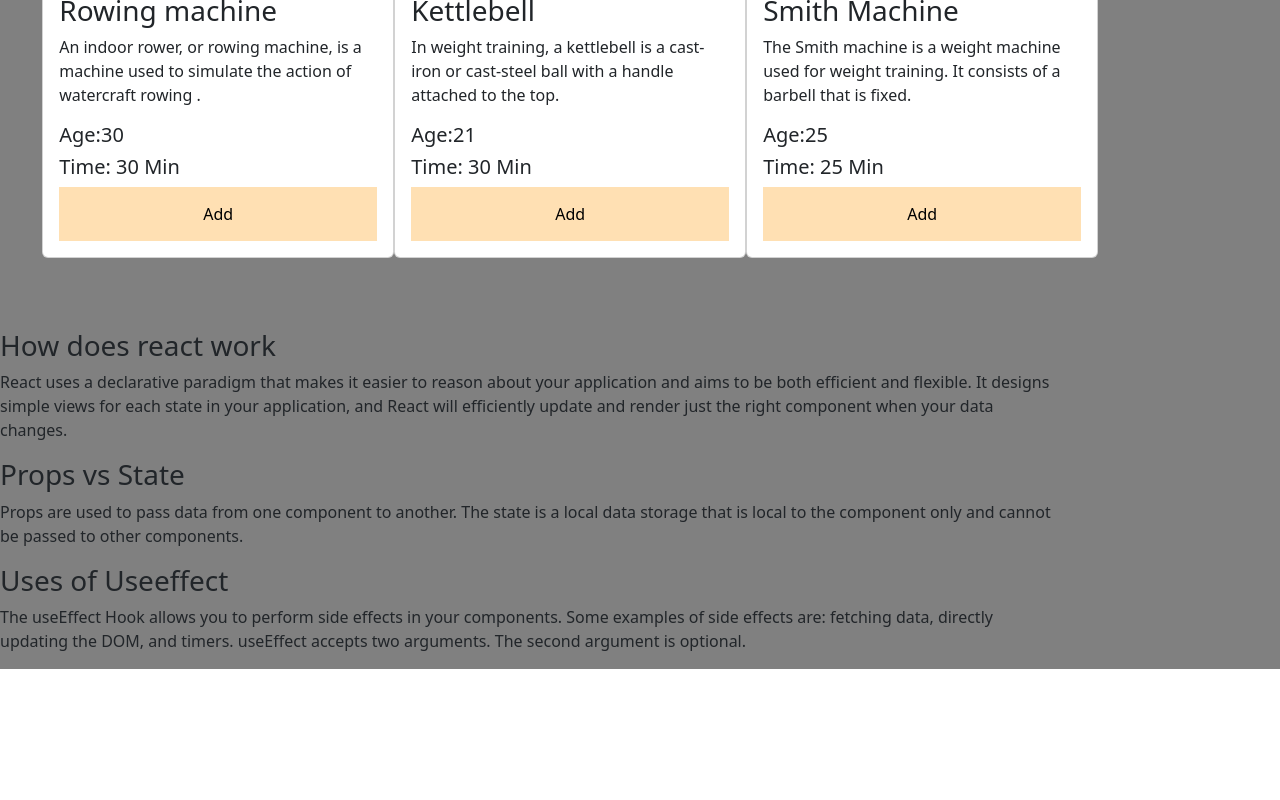
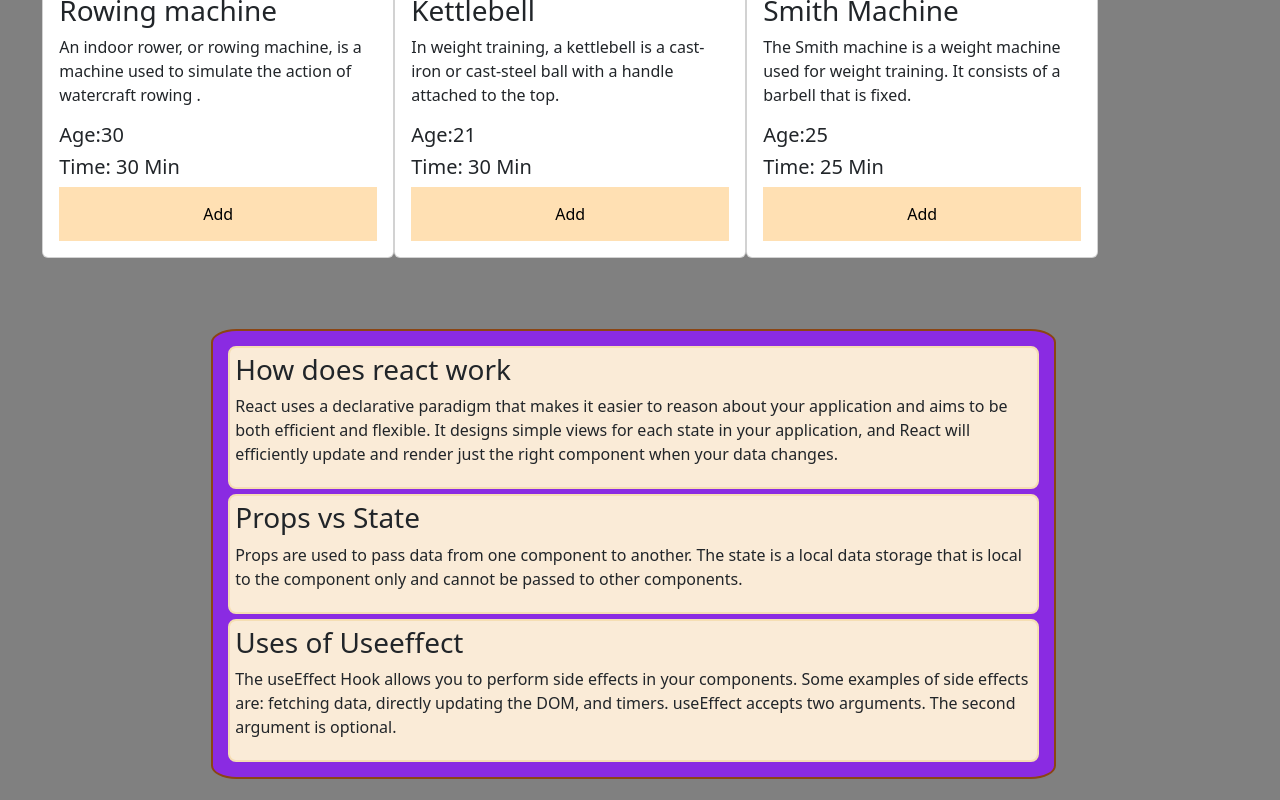
Before and after one commit to PrattayDhar/Fitness-World, a React (Create React App) app: page / in a window 1280 px wide. Shown: the part 865-1665 px from the top of the page. Before the commit the page ends 1534 px from the top, so only its background shows below. Built offline with nearby package versions, Linux system fonts and the light colour scheme.

Commit message:
question-design

```diff
--- a/src/component/Question/Question.css
+++ b/src/component/Question/Question.css
@@ -0,0 +1,15 @@
+.question{
+    border: 2px solid saddlebrown;
+    background-color: blueviolet;
+    margin-left: 20%;
+    margin-bottom: 2%;
+    border-radius: 3%;
+    padding: 10px;
+}
+.question-body{
+    border: 2px solid wheat;
+    background-color: antiquewhite;
+    border-radius: 8px;
+    padding: 5px;
+    margin: 5px;
+}
--- a/src/component/Question/Question.js
+++ b/src/component/Question/Question.js
@@ -1,17 +1,17 @@
 import React from 'react';
-
+import './Question.css'
 const Question = () => {
     return (
-        <div >
-        <div>
+        <div className='question'>
+            <div className='question-body'>
                 <h3>How does react work</h3>
                 <p>React uses a declarative paradigm that makes it easier to reason about your application and aims to be both efficient and flexible. It designs simple views for each state in your application, and React will efficiently update and render just the right component when your data changes.</p>
         </div>
-        <div>
+            <div className='question-body'>
                 <h3>Props vs State</h3>
                 <p>Props are used to pass data from one component to another. The state is a local data storage that is local to the component only and cannot be passed to other components.</p>
         </div>
-        <div>
+            <div className='question-body'>
                 <h3>Uses of Useeffect</h3>
                 <p>The useEffect Hook allows you to perform side effects in your components. Some examples of side effects are: fetching data, directly updating the DOM, and timers. useEffect accepts two arguments. The second argument is optional.</p>
         </div>
```
